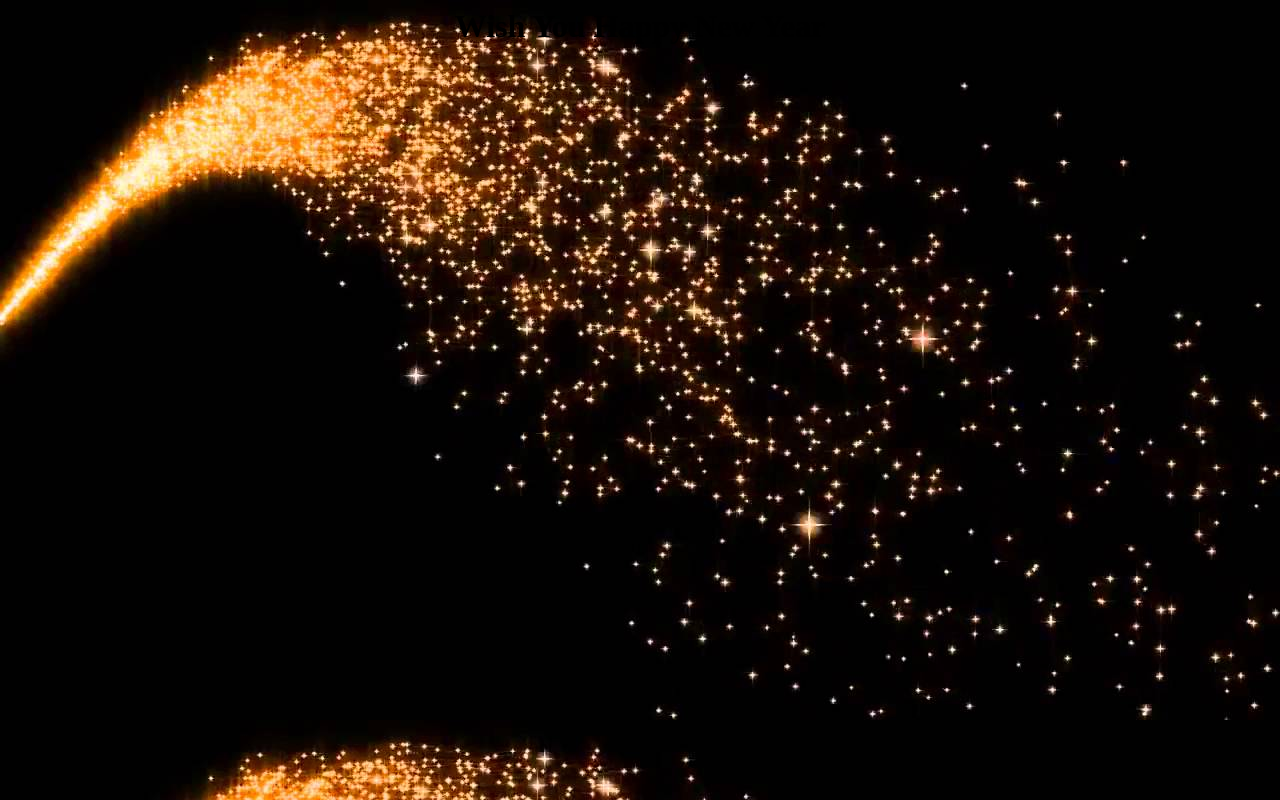
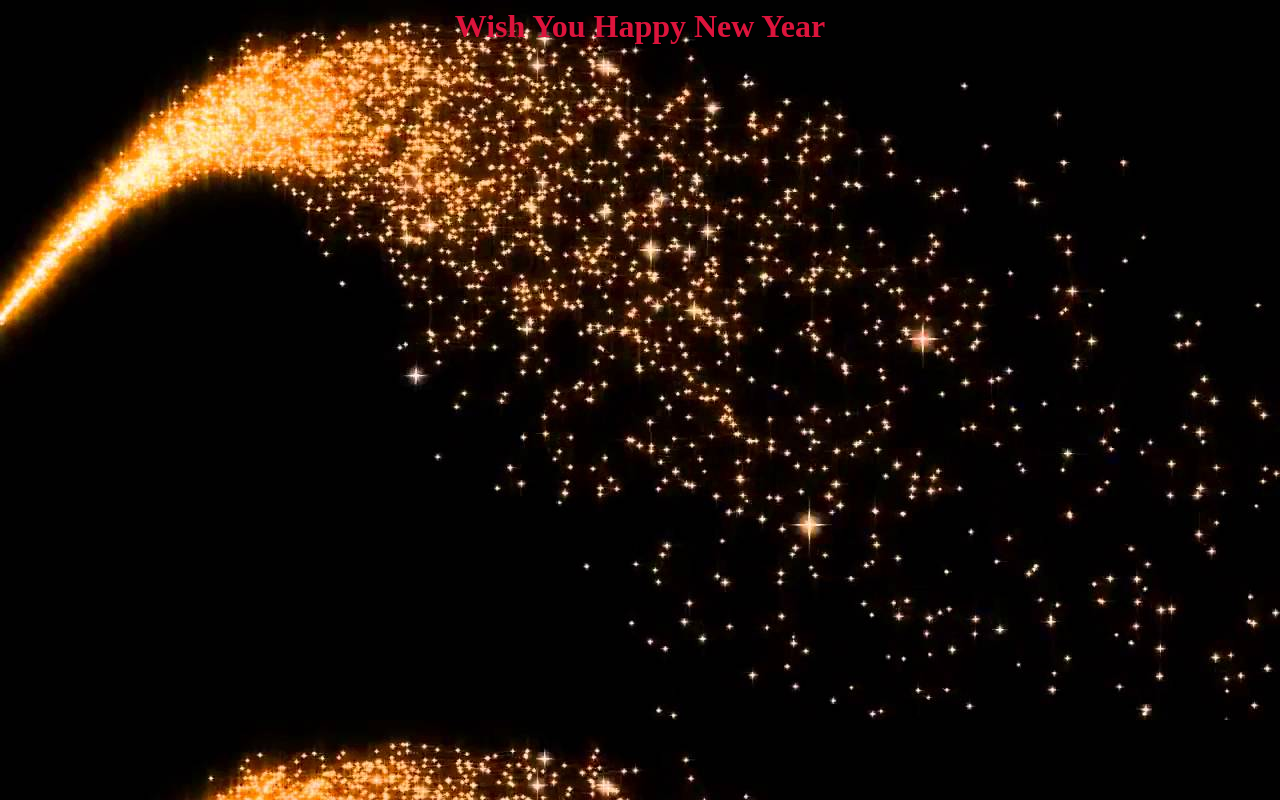
Before and after one commit to Sailaja-Namuduri/Sailaja-Namuduri.github.io, a plain HTML site: page index.html in a window 1280 px wide. Drawn offline with Linux system fonts and the light colour scheme.

Commit message:
Update index.html

```diff
--- a/index.html
+++ b/index.html
@@ -2,7 +2,7 @@
 <body background="maxresdefault.jpg" width="2000">
 
  <h1 align="center">
-   <div style="color:##000000;text-align:center;" >
+   <div style="color:#DC143C;text-align:center;" >
      Wish You Happy New Year
   </div>
  </h1>
```
